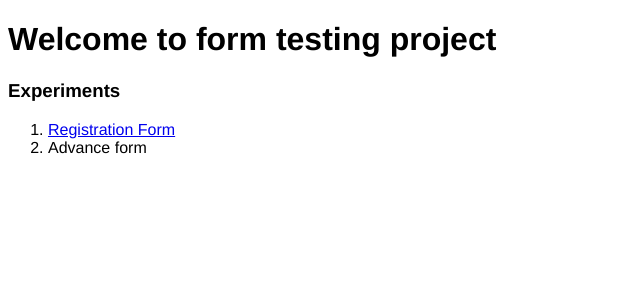
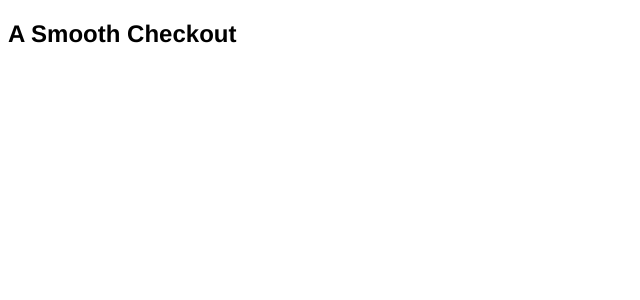
Before and after one commit to bassoGeorge/form-patterns-practice, a React app: page /ch02 in a window 1280 px wide. Shown: the top 300 px of the page, without its empty margins (0-640 px from the left). Built offline with nearby package versions, Linux system fonts and the light colour scheme; the HTML template or start-up script is replaced by a standard one.

Commit message:
Start working on checkout form

```diff
--- a/src/App.js
+++ b/src/App.js
@@ -3,6 +3,7 @@ import { BrowserRouter, Switch, Route } from "react-router-dom";
 import Home from "./pages/Home/Home";
 import RegistrationForm from "./pages/RegistrationForm/RegistrationForm";
 import GlobalStyles from "./components/GlobalStyles";
+import CheckoutForm from "./pages/CheckoutForm/CheckoutForm";
 
 export function App() {
   return (
@@ -13,6 +14,9 @@ export function App() {
           <Route path="/ch01">
             <RegistrationForm />
           </Route>
+          <Route path="/ch02">
+            <CheckoutForm />
+          </Route>
           <Route path="/">
             <Home />
           </Route>
--- /dev/null
+++ b/src/pages/CheckoutForm/CheckoutForm.js
@@ -0,0 +1,9 @@
+import React from "react";
+
+export default function CheckoutForm() {
+  return (
+    <div>
+      <h2>A Smooth Checkout</h2>
+    </div>
+  );
+}
--- a/src/pages/Home/Home.js
+++ b/src/pages/Home/Home.js
@@ -11,7 +11,9 @@ export default function Home() {
           <li>
             <Link to="/ch01">Registration Form</Link>
           </li>
-          <li>Advance form</li>
+          <li>
+            <Link to="/ch02">Checkout Form</Link>
+          </li>
         </ol>
       </main>
     </>
```
